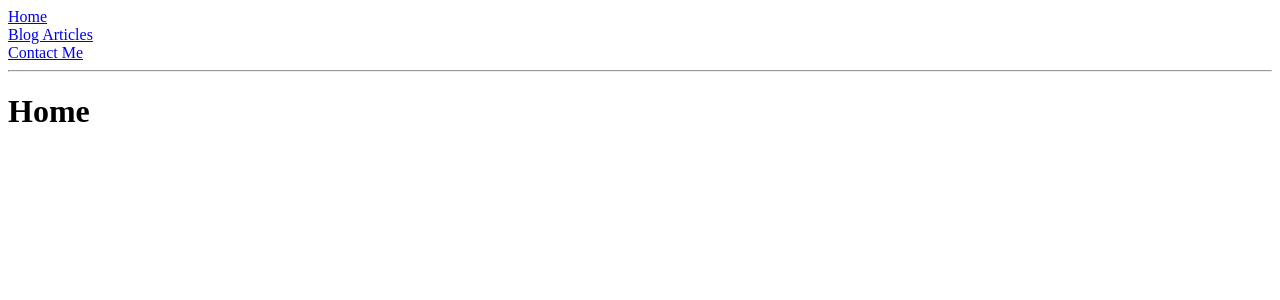
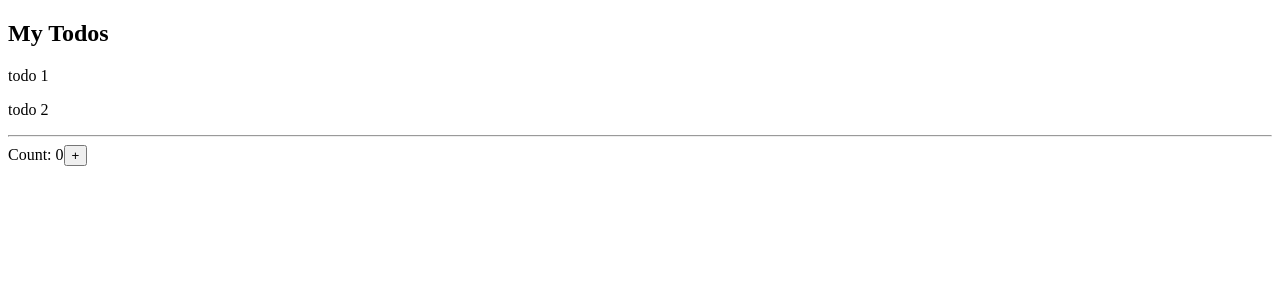
Before and after one commit to abdussametkaci/React_Tutorial, a React (Create React App) app in the folder my-react-app/: page / in a window 1280 px wide. Shown: the top 300 px of the page. Built offline with nearby package versions, Linux system fonts and the light colour scheme.

Commit message:
react memo

```diff
--- /dev/null
+++ b/my-react-app/src/Todos.js
@@ -0,0 +1,15 @@
+import { memo } from "react";
+
+const Todos = ({ todos }) => {
+  console.log("child render");
+  return (
+    <>
+      <h2>My Todos</h2>
+      {todos.map((todo, index) => {
+        return <p key={index}>{todo}</p>;
+      })}
+    </>
+  );
+};
+
+export default memo(Todos);
--- a/my-react-app/src/index.js
+++ b/my-react-app/src/index.js
@@ -1,37 +1,25 @@
+import { useState } from 'react';
 import ReactDOM from 'react-dom';
-import { BrowserRouter as Router, Switch, Route, Link } from 'react-router-dom';
-import Home from './pages/Home';
-import Blogs from './pages/Blogs';
-import Contact from './pages/Contact';
+import Todos from './Todos';
 
-export default function App() {
+const App = () => {
+  const [count, setCount] = useState(0);
+  const [todos, setTodos] = useState(['todo 1', 'todo 2']);
+
+  const increment = () => {
+    setCount((c) => c + 1);
+  };
+
   return (
-    <Router>
+    <>
+      <Todos todos={todos} />
+      <hr />
       <div>
-        <Link to="/">Home</Link>
+        Count: {count}
+        <button onClick={increment}>+</button>
       </div>
-      <div>
-        <Link to="/blogs">Blog Articles</Link>
-      </div>
-      <div>
-        <Link to="/contact">Contact Me</Link>
-      </div>
-
-      <hr />
-
-      <Switch>
-        <Route exact path="/">
-          <Home />
-        </Route>
-        <Route path="/blogs">
-          <Blogs />
-        </Route>
-        <Route path="/contact">
-          <Contact />
-        </Route>
-      </Switch>
-    </Router>
+    </>
   );
-}
+};
 
 ReactDOM.render(<App />, document.getElementById('root'));
```
Also changed, not shown: 1 other file (tests, documents, lock files or other folders).
